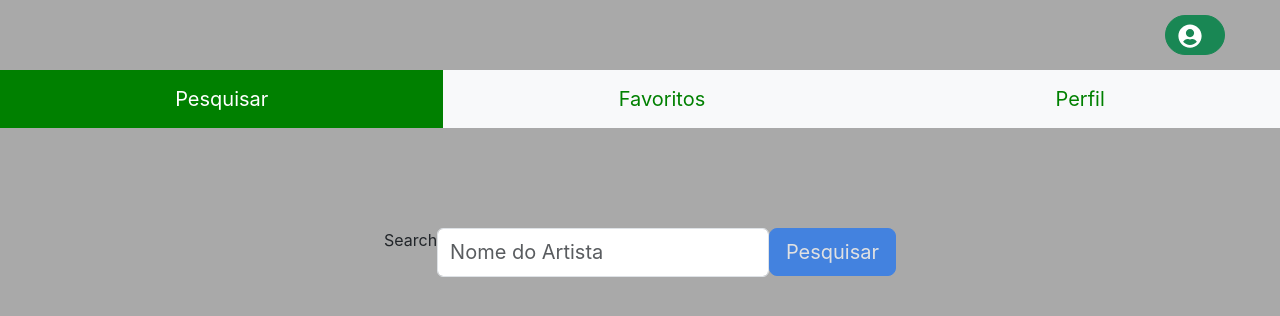
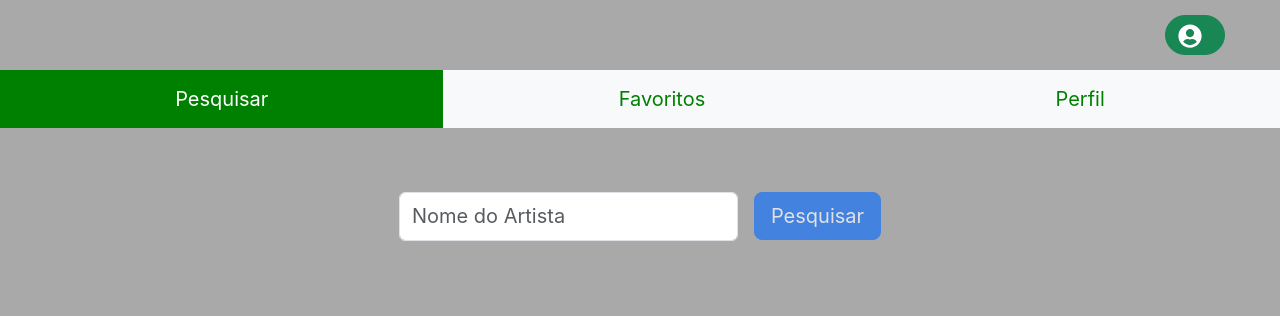
Before and after one commit to angelofonseca/tunehub, a React (Vite) app: page /search in a window 1280 px wide. Shown: the top 316 px of the page. Built offline with nearby package versions, Linux system fonts and the light colour scheme.

Commit message:
update search, login and favorite pages

```diff
--- a/src/components/MusicCard/MusicCard.tsx
+++ b/src/components/MusicCard/MusicCard.tsx
@@ -35,6 +35,7 @@ function MusicCard({ songData, onCheck, isFavorite }: MusicCardType) {
           id={ `favorite-${trackId.toString()}` }
           checked={ isFavorite }
           onChange={ () => onCheck(songData) }
+          hidden
         />
       </div>
       <hr className="music-card-hr" />
--- a/src/pages/Favorites/Favorites.css
+++ b/src/pages/Favorites/Favorites.css
@@ -1,9 +1,26 @@
-/* favorites */
 .favorites-main {
   width: 50%;
 }
 
 h2 {
-  margin-bottom: 100px;
   text-align: center;
+  margin: 0;
+  padding-top: 2rem;
+  padding-bottom: 2rem;
 }
+
+::-webkit-scrollbar {
+  width: 10px;
+}
+
+::-webkit-scrollbar-track {
+  background: #f1f1f1;
+}
+
+::-webkit-scrollbar-thumb {
+  background: #888;
+}
+
+::-webkit-scrollbar-thumb:hover {
+  background: #555;
+}
--- a/src/pages/Login/Login.tsx
+++ b/src/pages/Login/Login.tsx
@@ -30,7 +30,7 @@ function Login({ loadProps } : { loadProps: LoadType }) {
     /* Formulário de cadastro */
     <form className="centered login-card" onSubmit={ handleSubmit }>
 
-      <label className="form-label" htmlFor="login">Login</label>
+      <label className="form-label" htmlFor="login">
         <input
           className="form-control form-control-lg"
           placeholder="Nome"
@@ -41,7 +41,7 @@ function Login({ loadProps } : { loadProps: LoadType }) {
           name="login"
           onChange={ ({ target }) => setLogin(target.value) }
         />
-
+      </label>
       <button
         className="btn btn-primary btn-lg"
         type="submit"
--- a/src/pages/Search/Search.css
+++ b/src/pages/Search/Search.css
@@ -1,15 +1,15 @@
 .search-form {
   flex-direction: row;
-  gap: 0;
-  justify-content: space-between;
-  margin-top: 100px;
+  gap: 1rem;
+  margin-top: 4rem;
+  width: 100%;
+  justify-content: center;
 }
 
 .search-input {
   box-shadow: none;
   font-size: 20px;
   height: 48.96px;
-  width: 80%;
 }
 
 .title {
--- a/src/pages/Search/Search.tsx
+++ b/src/pages/Search/Search.tsx
@@ -36,7 +36,7 @@ function Search({ searchProps, loadProps }: {
       {/* Formulário de pesquisa do artista ou banda */}
       <form className="search-form" onSubmit={ handleSubmit }>
 
-        <label className="form-label" htmlFor="artist">Search</label>
+        <label className="form-label" htmlFor="artist">
           <input
             placeholder="Nome do Artista"
             className="form-control search-input shadow-none"
@@ -47,7 +47,7 @@ function Search({ searchProps, loadProps }: {
             name="artist"
             onChange={ ({ target }) => setName(target.value) }
           />
-
+        </label>
         <button
           className="btn btn-primary btn-lg"
           type="submit"
```
Lines whose indentation alone changed are shown as unchanged.
